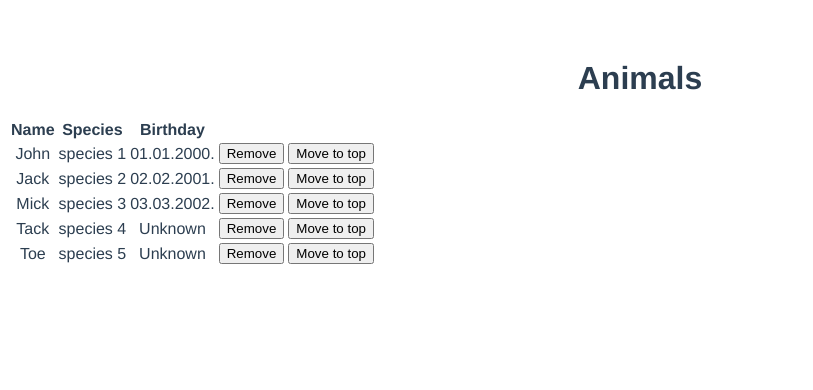
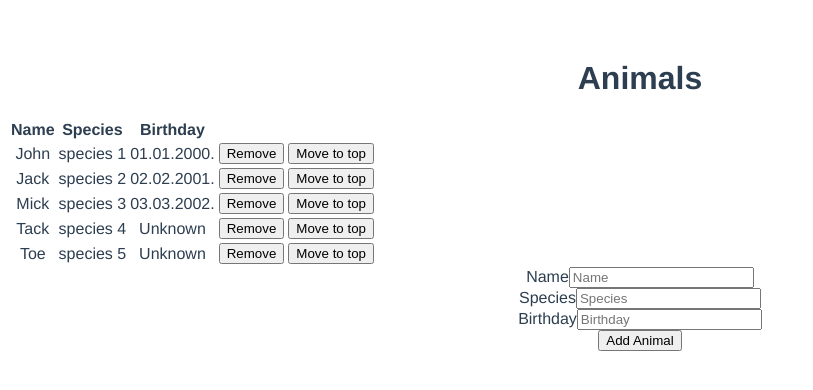
Before and after one commit to VladimirPetrovic/zoo, a Vue app: page / in a window 1280 px wide. Shown: the top 390 px of the page, without its empty margins (0-813 px from the left). Built offline with nearby package versions, Linux system fonts and the light colour scheme.

Commit message:
add new animal

```diff
--- a/src/components/AnimalList.vue
+++ b/src/components/AnimalList.vue
@@ -23,6 +23,16 @@
         </tr>
       </tbody>
     </table>
+
+    <form @submit.prevent="addAnimal">
+      <label>Name</label>
+      <input type="text" v-model="newAnimal.name" placeholder="Name" /><br>
+      <label>Species</label>
+      <input type="text" v-model="newAnimal.species" placeholder="Species" /><br>
+      <label>Birthday</label>
+      <input type="text" v-model="newAnimal.birthday" placeholder="Birthday" /><br>
+      <button type="submit">Add Animal</button>
+    </form>
   </div>
 </template>
 
@@ -52,6 +62,10 @@ export default {
     moveAnimalToTop(animal) {
       this.animals.splice(this.animals.indexOf(animal), 1);
       this.animals.unshift(animal);
+    },
+    addAnimal() {
+      this.animals.push(this.newAnimal);
+      this.newAnimal = {};
     }
   }
 }
```
